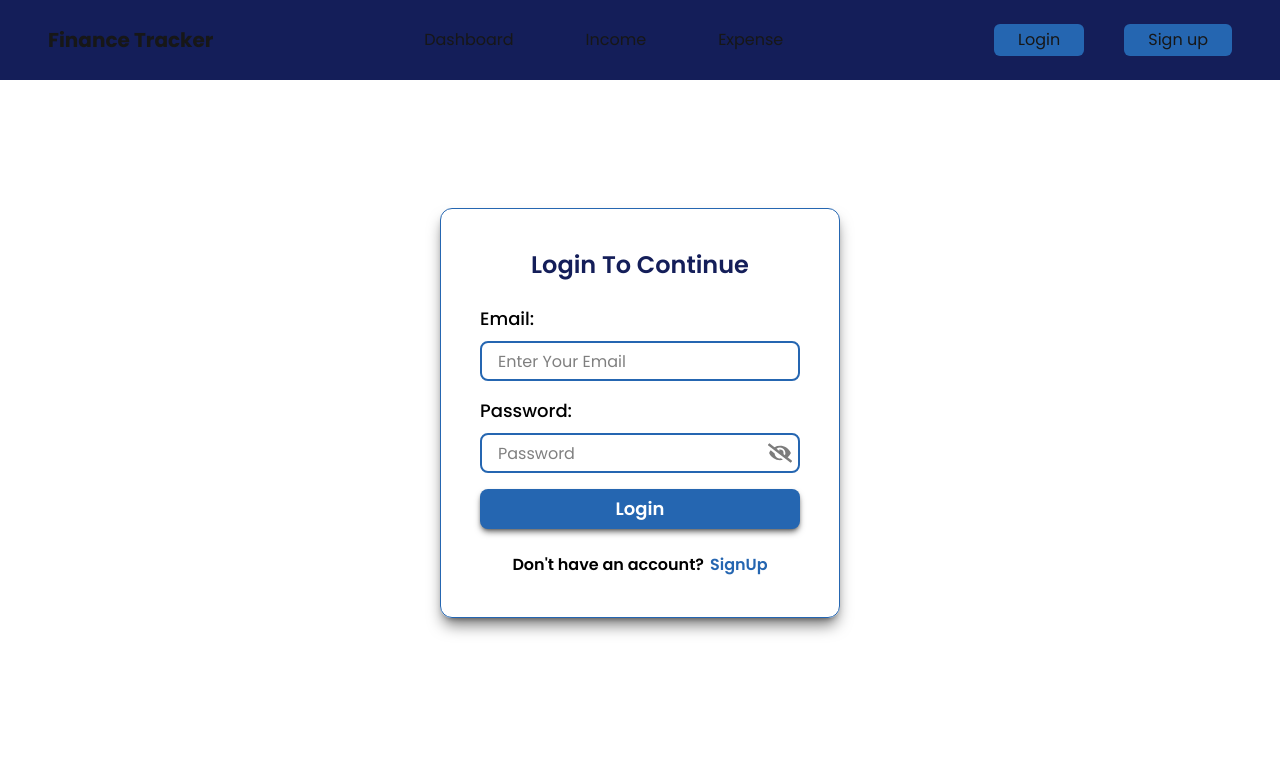
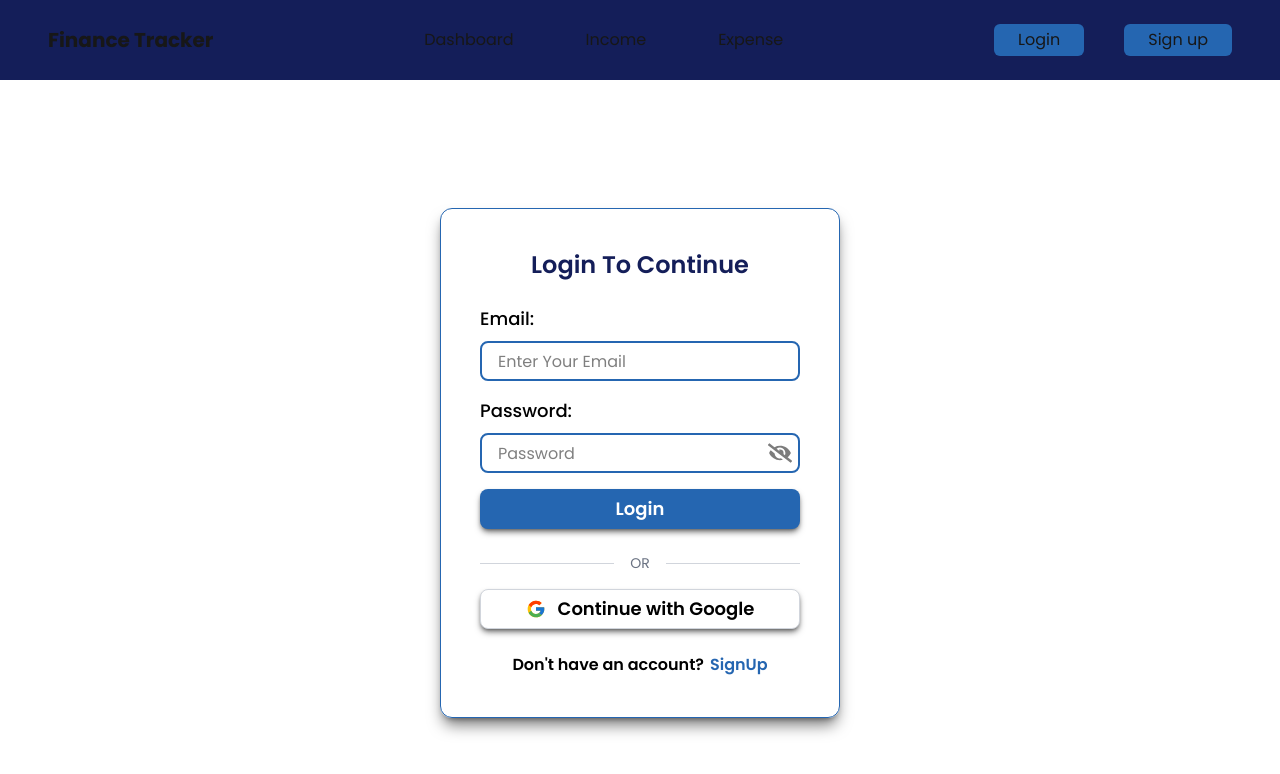
Before and after one commit to RamSivaSundaraKarthykeyan/finance-tracker-the-actual, a Next.js app: page /login in a window 1280 px wide. Shown: the top 774 px of the page. Built offline with nearby package versions, Linux system fonts and the light colour scheme.

Commit message:
Implemented google login and signup component to the login and sign up pages

```diff
--- a/src/app/(pages)/login/page.js
+++ b/src/app/(pages)/login/page.js
@@ -1,13 +1,21 @@
+"use client";
+
+import AuthStatus from "@/components/AuthStatus";
 import Link from "next/link";
 import { FaEyeSlash } from "react-icons/fa";
+import { signIn } from "next-auth/react";
+import { FcGoogle } from "react-icons/fc";
 
-const login = () => {
+const LoginPage = () => {
   return (
-    <div>
+    <div className="flex flex-col items-center">
+      {/* Login Form Container */}
       <div className="w-100 border border-lightBlue rounded-xl justify-center items-center flex flex-col p-10 mt-32 mx-auto shadow-lg/50">
         <p className="text-darkBlue text-2xl font-semibold">
           Login To Continue
         </p>
+
+        {/* --- Static Email/Password Form (Future Implementation) --- */}
         <div className="mt-6">
           <p className="text-black font-medium text-lg">Email:</p>
           <input
@@ -32,20 +40,39 @@ const login = () => {
         <button className="bg-lightBlue w-80 rounded-lg h-10 text-lg font-semibold text-white hover:bg-darkBlue transition duration-300 shadow-md/50 mt-4">
           Login
         </button>
+        {/* --- END Static Form --- */}
+
+        {/* Divider */}
+        <div className="w-80 flex items-center mt-6">
+          <div className="flex-grow border-t border-gray-300"></div>
+          <span className="flex-shrink mx-4 text-gray-500 text-sm">OR</span>
+          <div className="flex-grow border-t border-gray-300"></div>
+        </div>
+
+        {/* Google Sign-In Button */}
+        <button
+          onClick={() => signIn("google", { callbackUrl: "/dashboard" })} // Redirects to Dashboard after successful sign-in
+          className="bg-white w-80 rounded-lg h-10 text-lg font-semibold text-black border border-gray-300 hover:bg-gray-100 transition duration-300 shadow-md/50 mt-4 flex items-center justify-center gap-3"
+        >
+          <FcGoogle className="size-5" />
+          Continue with Google
+        </button>
+
         <div className="flex gap-1.5 mt-6">
           <p className="font-semibold text-black">
             Don&apos;t have an account?
           </p>
           <Link
             href="/signup"
-            className="text-lightBlue font-semibold hover:underline transistion duration-900"
+            className="text-lightBlue font-semibold hover:underline transition duration-900"
           >
             SignUp
           </Link>
         </div>
       </div>
+      {/* Removed AuthStatus as its primary function is now handled by the login flow */}
     </div>
   );
 };
 
-export default login;
+export default LoginPage;
--- a/src/app/(pages)/signup/page.js
+++ b/src/app/(pages)/signup/page.js
@@ -1,11 +1,17 @@
+"use client";
+
 import { FaEyeSlash } from "react-icons/fa";
 import Link from "next/link";
+import { signIn } from "next-auth/react";
+import { FcGoogle } from "react-icons/fc"; // Google Icon
 
-const signup = () => {
+const SignupPage = () => {
   return (
-    <div>
+    <div className="flex flex-col items-center">
       <div className="w-100 border border-lightBlue rounded-xl justify-center items-center flex flex-col p-10 mt-32 mx-auto shadow-lg/50">
         <p className="text-darkBlue text-2xl font-semibold">SignUp</p>
+
+        {/* --- Static Email/Password Form (Future Implementation) --- */}
         <div className="mt-6">
           <p className="text-black font-medium text-lg">Name:</p>
           <input
@@ -47,11 +53,29 @@ const signup = () => {
         <button className="bg-lightBlue w-80 rounded-lg h-10 text-lg font-semibold text-white hover:bg-darkBlue transition duration-300 shadow-md/50 mt-4">
           SighUp
         </button>
+        {/* --- END Static Form --- */}
+
+        {/* Divider */}
+        <div className="w-80 flex items-center mt-6">
+          <div className="flex-grow border-t border-gray-300"></div>
+          <span className="flex-shrink mx-4 text-gray-500 text-sm">OR</span>
+          <div className="flex-grow border-t border-gray-300"></div>
+        </div>
+
+        {/* Google Sign-In Button */}
+        <button
+          onClick={() => signIn("google", { callbackUrl: "/dashboard" })} // Redirects to Dashboard after successful sign-up/login
+          className="bg-white w-80 rounded-lg h-10 text-lg font-semibold text-black border border-gray-300 hover:bg-gray-100 transition duration-300 shadow-md/50 mt-4 flex items-center justify-center gap-3"
+        >
+          <FcGoogle className="size-5" />
+          Continue with Google
+        </button>
+
         <div className="flex gap-1.5 mt-6">
           <p className="font-semibold text-black">Already have an account?</p>
           <Link
             href="/login"
-            className="text-lightBlue font-semibold hover:underline transistion duration-900"
+            className="text-lightBlue font-semibold hover:underline transition duration-900"
           >
             Login
           </Link>
@@ -61,4 +85,4 @@ const signup = () => {
   );
 };
 
-export default signup;
+export default SignupPage;
```
